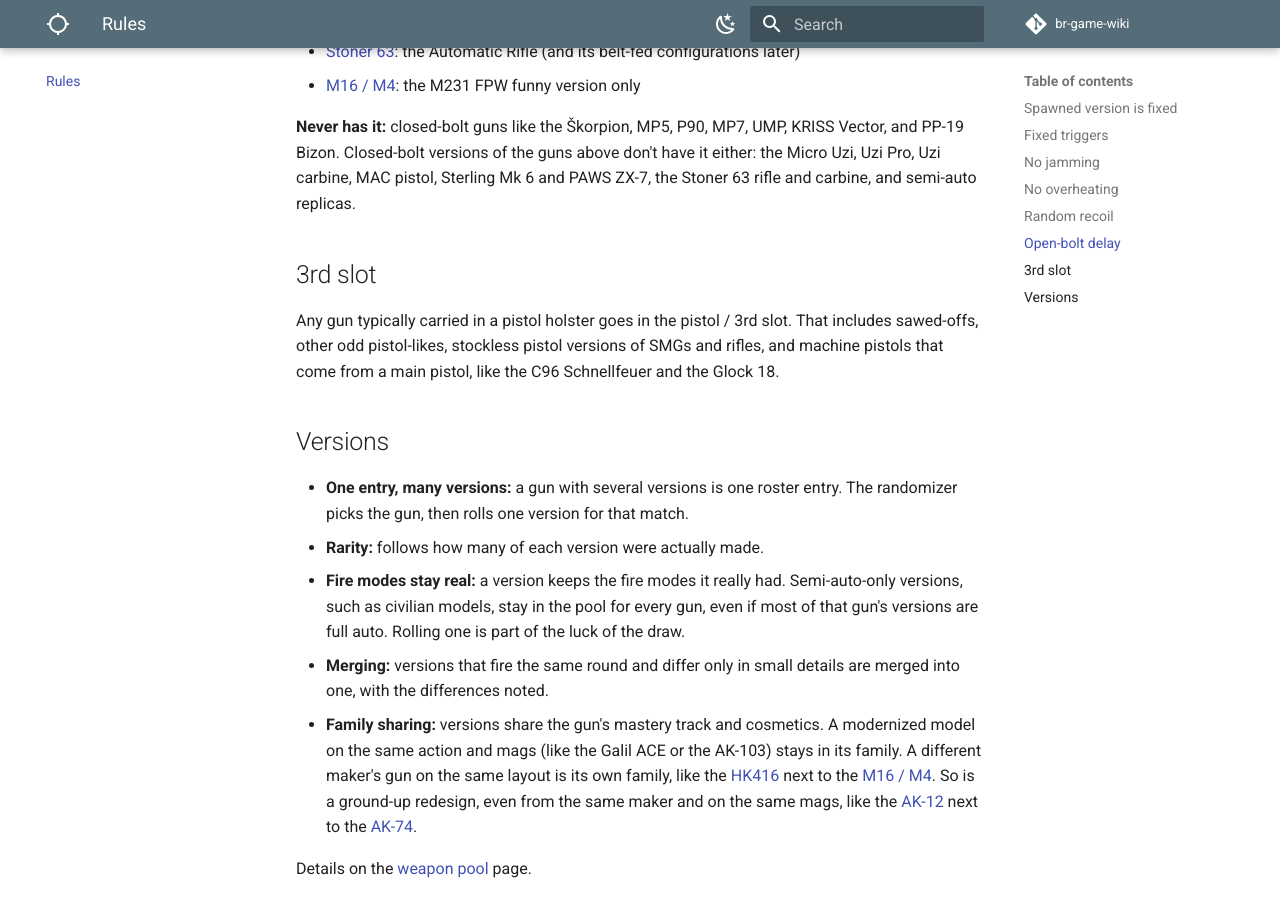
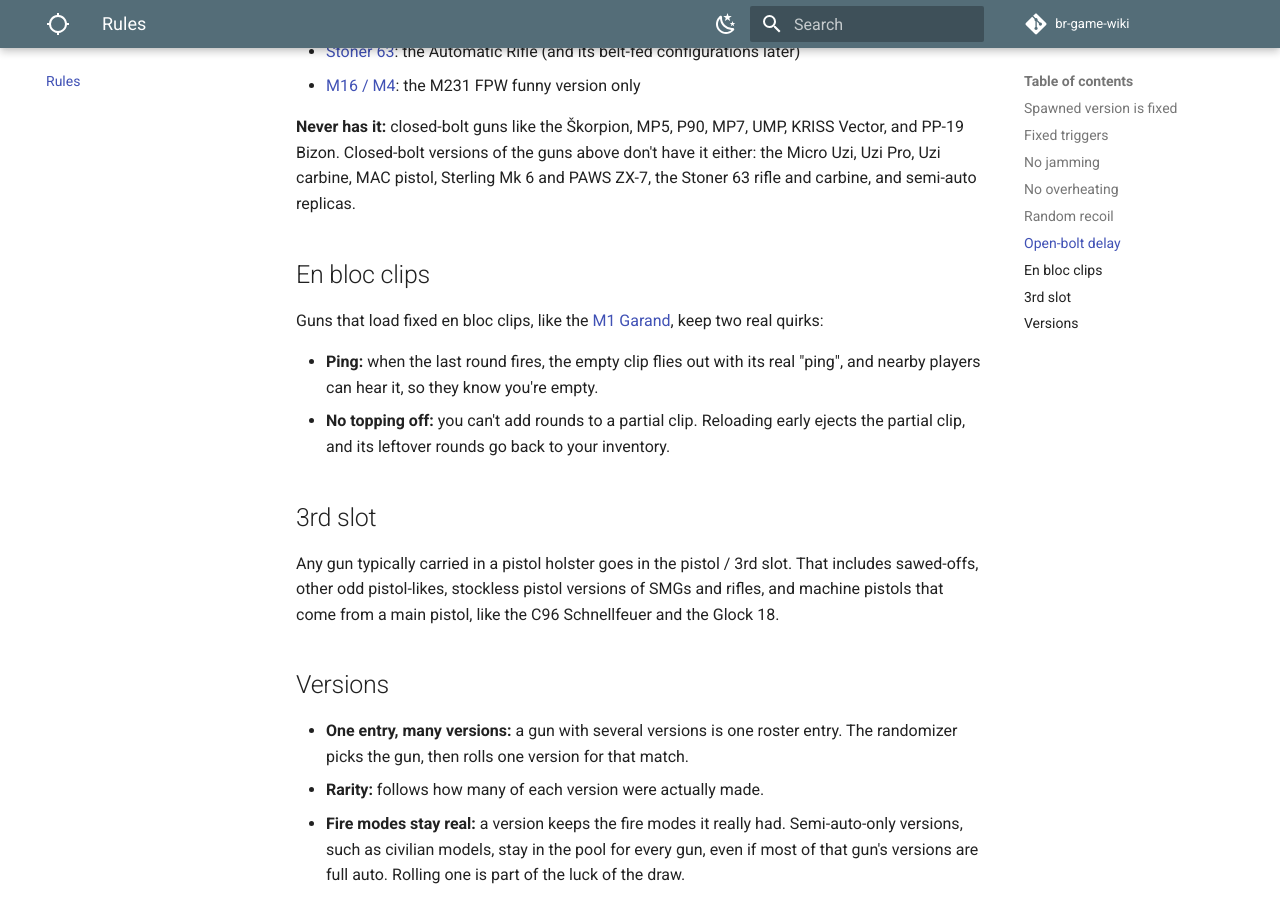
Before and after one commit to DerrickSpartan1/br-game-wiki, an MkDocs documentation site: the page built from docs/rules.md, in a window 1280 px wide and 900 px high, scrolled down 1816 px. Built offline with MkDocs 1.6.1 and Material for MkDocs 9.7.7, drawn with Linux system fonts in a browser that asks for light colours; comment, search, counter and statistics services are not loaded.

Commit message:
Rule: en bloc clips ping and can't be topped off
Co-Authored-By: Claude Opus 5.5 <noreply@anthropic.com>
Claude-Session: https://claude.ai/code/session_01LAp2s4euUjj6HZthupXLj4

```diff
--- a/docs/rules.md
+++ b/docs/rules.md
@@ -49,6 +49,13 @@ Open-bolt guns have a slight delay between the trigger pull and the shot. New gu
 
 **Never has it:** closed-bolt guns like the Škorpion, MP5, P90, MP7, UMP, KRISS Vector, and PP-19 Bizon. Closed-bolt versions of the guns above don't have it either: the Micro Uzi, Uzi Pro, Uzi carbine, MAC pistol, Sterling Mk 6 and PAWS ZX-7, the Stoner 63 rifle and carbine, and semi-auto replicas.
 
+## En bloc clips
+
+Guns that load fixed en bloc clips, like the [M1 Garand](weapons/battle-rifles/m1-garand.md), keep two real quirks:
+
+- **Ping:** when the last round fires, the empty clip flies out with its real "ping", and nearby players can hear it, so they know you're empty.
+- **No topping off:** you can't add rounds to a partial clip. Reloading early ejects the partial clip, and its leftover rounds go back to your inventory.
+
 ## 3rd slot
 
 Any gun typically carried in a pistol holster goes in the pistol / 3rd slot. That includes sawed-offs, other odd pistol-likes, stockless pistol versions of SMGs and rifles, and machine pistols that come from a main pistol, like the C96 Schnellfeuer and the Glock 18.
```
Also changed, not shown: CLAUDE.md (+1 -1 lines), docs/planning/changelog.md (+1 -0 lines), docs/planning/decisions.md (+1 -0 lines), docs/weapons/battle-rifles/m1-garand.md (+1 -1 lines).
